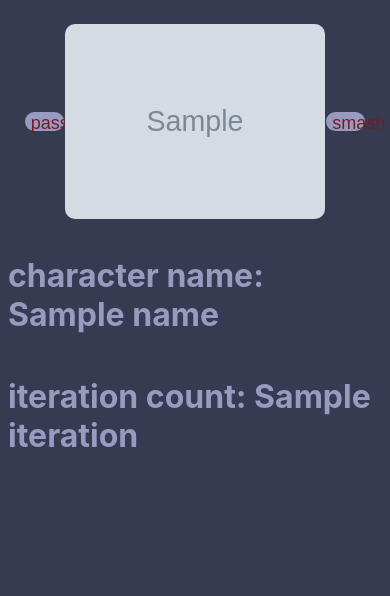
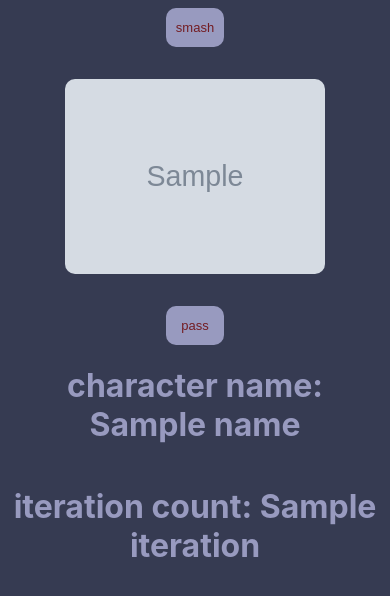
Before and after one commit to apoleon33/iya, a Flask app: template templates/index.html in a window 390 px wide. Shown: the top 596 px of the page. Run offline with Flask 2, Linux system fonts and the light colour scheme; the template is opened without the code that fills it: most values are stand-ins (such as "Sample title", 1, 10 or a date in 2020); grey boxes marked "Sample" are stand-in pictures; parts of the project's set-up code (start-up, migrations or seed data) failed here and were passed over.

Commit message:
responsive website

```diff
--- a/static/style.css
+++ b/static/style.css
@@ -52,3 +52,36 @@ button:hover{
     border-radius: 10px;
     transition: 600ms;
 }
+
+@media screen and (max-width: 815px) {
+    body{
+        align-items: center;
+        justify-content: center;
+    }
+
+    main{
+        flex-direction: column-reverse;
+        align-items: space-evenly;
+        justify-content: space-evenly;
+        padding: 0;
+    }
+
+    button{
+        font-size: small;
+        width: 15vmin;
+        height: 10vmin;
+    }
+
+    button:active{
+        border: 2px solid #989ABF;
+        color: #989ABF;
+        background-color: #363B52;
+        transition: 500ms;
+    }
+
+    #info{
+        flex-direction: column;
+        text-align: center;
+    }
+
+}
--- a/templates/index.html
+++ b/templates/index.html
@@ -12,7 +12,7 @@
   <body>
     <main>
       <button onclick="sendToServer(false)">pass</button>
-      <br />
+      <p></p>
       <div id="iconWrapper"><img id="icon" src="{{imgUrl}}" /></div>
       <p></p>
       <button onclick="sendToServer(true)">smash</button>
```
